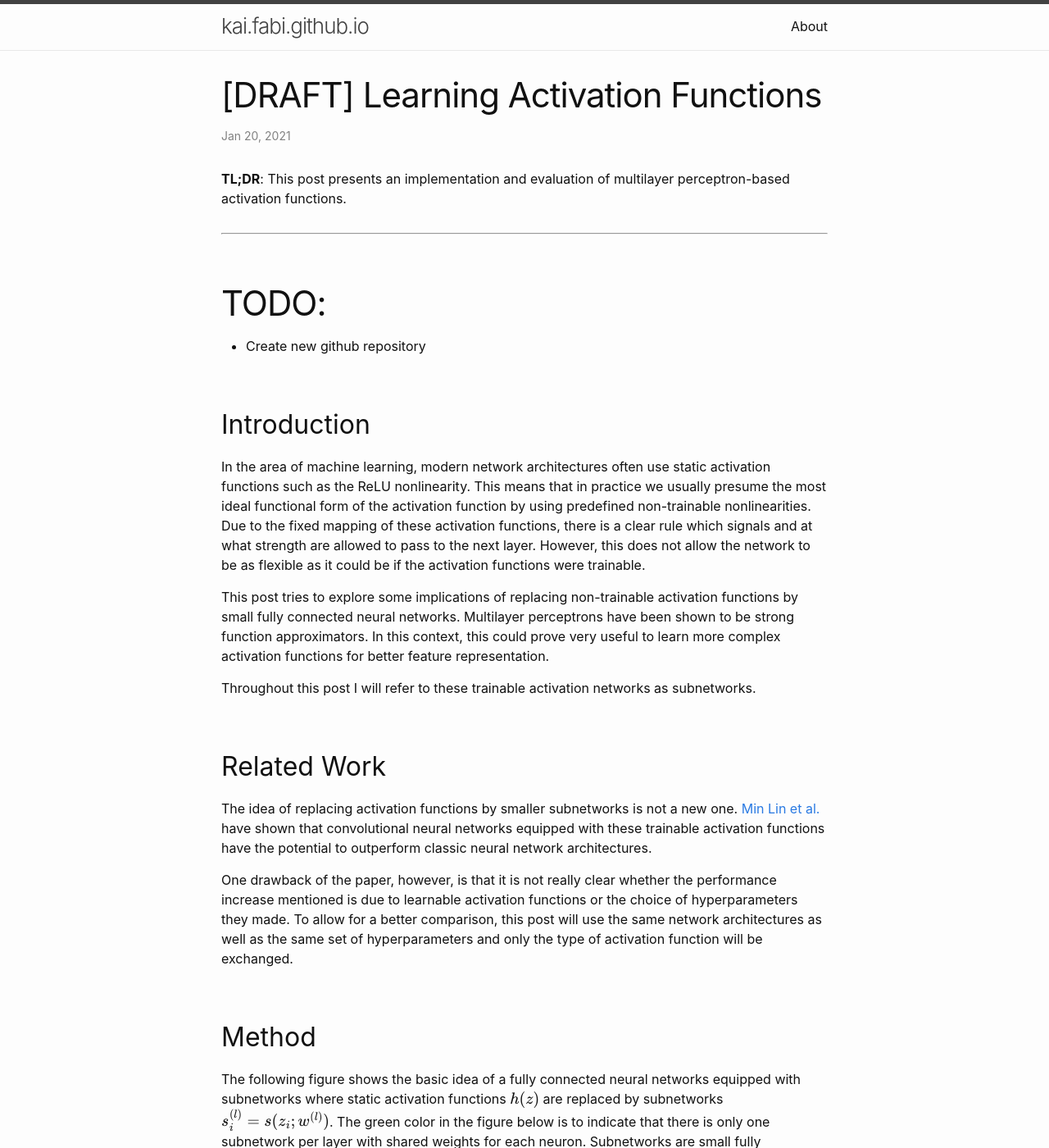
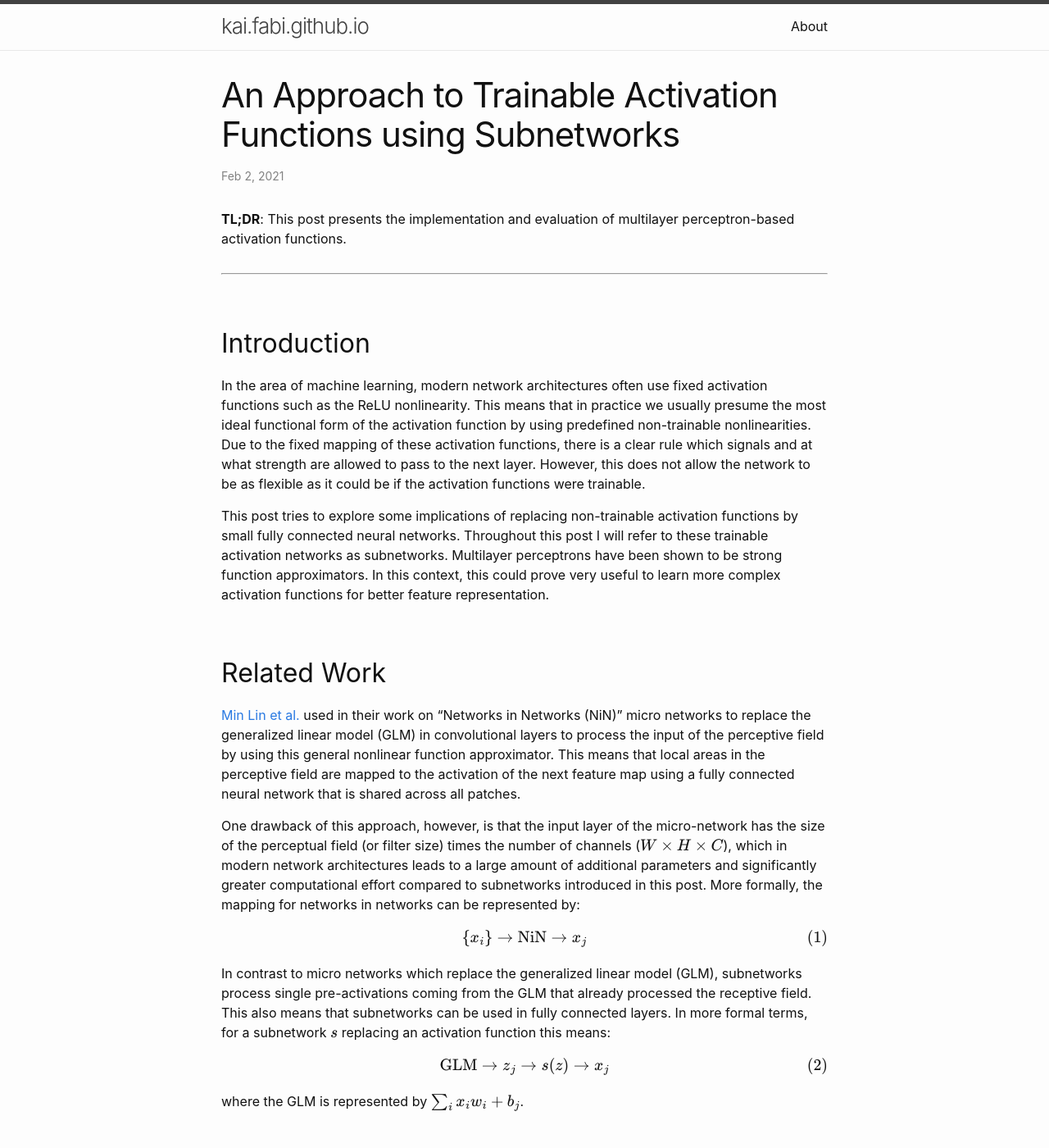
Before and after one commit to kaifishr/kaifishr.github.io, a Jekyll site: the page built from _posts/2021-01-01-learning-activation-functions.md, in a window 1280 px wide and 1400 px high. Shown: the whole window at 82% size. Built offline with Jekyll 4.4.1, drawn with Linux system fonts in a browser that asks for light colours; formulas are drawn with MathJax 3; some of the changed text lies outside the part shown.

Commit message:
- Worked on trainable activation functions post

````diff
--- a/_posts/2021-01-01-learning-activation-functions.md
+++ b/_posts/2021-01-01-learning-activation-functions.md
@@ -1,55 +1,58 @@
 ---
 layout: post
-title: "[DRAFT] Learning Activation Functions"
-date:   2021-01-20 21:32:04
+title: "An Approach to Trainable Activation Functions using Subnetworks"
+date:   2021-02-02 21:32:04
 ---
 
-**TL;DR**: This post presents an implementation and evaluation of multilayer perceptron-based activation functions.
+**TL;DR**: This post presents the implementation and evaluation of multilayer perceptron-based activation functions.
 
 ---
 
-
-# TODO:
-
-- Create new github repository
-
 ## Introduction
 
-In the area of machine learning, modern network architectures often use static activation functions such as the ReLU nonlinearity. This means that in practice we usually presume the most ideal functional form of the activation function by using predefined non-trainable nonlinearities. Due to the fixed mapping of these activation functions, there is a clear rule which signals and at what strength are allowed to pass to the next layer. However, this does not allow the network to be as flexible as it could be if the activation functions were trainable.
+In the area of machine learning, modern network architectures often use fixed activation functions such as the ReLU nonlinearity. This means that in practice we usually presume the most ideal functional form of the activation function by using predefined non-trainable nonlinearities. Due to the fixed mapping of these activation functions, there is a clear rule which signals and at what strength are allowed to pass to the next layer. However, this does not allow the network to be as flexible as it could be if the activation functions were trainable.
 
-This post tries to explore some implications of replacing non-trainable activation functions by small fully connected neural networks. Multilayer perceptrons have been shown to be strong function approximators. In this context, this could prove very useful to learn more complex activation functions for better feature representation.
-
-Throughout this post I will refer to these trainable activation networks as subnetworks.
+This post tries to explore some implications of replacing non-trainable activation functions by small fully connected neural networks. Throughout this post I will refer to these trainable activation networks as subnetworks. Multilayer perceptrons have been shown to be strong function approximators. In this context, this could prove very useful to learn more complex activation functions for better feature representation.
 
 ## Related Work
 
-The idea of replacing activation functions by smaller subnetworks is not a new one. [Min Lin et al.][MinLin2014] have shown that convolutional neural networks equipped with these trainable activation functions have the potential to outperform classic neural network architectures.
+[Min Lin et al.][MinLin2014] used in their work on “Networks in Networks (NiN)” micro networks to replace the generalized linear model (GLM) in convolutional layers to process the input of the perceptive field by using this general nonlinear function approximator. This means that local areas in the perceptive field are mapped to the activation of the next feature map using a fully connected neural network that is shared across all patches.
 
-One drawback of the paper, however, is that it is not really clear whether the performance increase mentioned is due to learnable activation functions or the choice of hyperparameters they made. To allow for a better comparison, this post will use the same network architectures as well as the same set of hyperparameters and only the type of activation function will be exchanged.
+One drawback of this approach, however, is that the input layer of the micro-network has the size of the perceptual field (or filter size) times the number of channels ($W \times H \times C$), which in modern network architectures leads to a large amount of additional parameters and significantly greater computational effort compared to subnetworks introduced in this post. More formally, the mapping for networks in networks can be represented by:
+
+$$\{x_i\} \rightarrow \text{NiN} \rightarrow x_j$$
+
+In contrast to micro networks which replace the generalized linear model (GLM), subnetworks process single pre-activations coming from the GLM that already processed the receptive field. This also means that subnetworks can be used in fully connected layers. In more formal terms, for a subnetwork $s$ replacing an activation function this means:
+
+$$\text{GLM} \rightarrow z_j \rightarrow s(z) \rightarrow x_j$$
+
+where the GLM is represented by $\sum_i x_i w_i + b_j$.
 
 ## Method
 
-The following figure shows the basic idea of a fully connected neural networks equipped with subnetworks where static activation functions $h(z)$ are replaced by subnetworks $s^{(l)}_i = s(z_i; w^{(l)})$. The green color in the figure below is to indicate that there is only one subnetwork per layer with shared weights for each neuron. Subnetworks are small fully connected neural networks that are no different from ordinary densely connected networks. For computational reasons, these subnetworks consist only of a small number of neurons and a few hidden layers. Since subnetworks effectively make the network deeper, it makes sense to choose activation functions for the subnetwork that do not saturate too quickly and that are well permeable for the feedforward signal as well as the error signal during the backpropagation pass.
+The following figure shows the basic idea of a fully connected neural networks equipped with subnetworks where fixed activation functions $h(z)$ are replaced by subnetworks $s^{(l)}_i = s(z_i; w^{(l)})$. The green colored connections in the figure below is to indicate that there is only one subnetwork that is shared among all neurons of the same layer.
+
+Subnetworks are small fully connected neural networks that are no different from ordinary densely connected networks. For computational reasons, these subnetworks consist only of a small number of neurons and a few hidden layers. Since subnetworks effectively make the network deeper, it makes sense to choose activation functions for the subnetwork that do not saturate too quickly and that are well permeable for the feedforward signal as well as the error signal during the backpropagation pass.
 
 {:refdef: style="text-align: center;"}
-![](/assets/images/post9/subnet-4.png)
+![](/assets/images/post9/subnet.png)
 {: refdef}
 
-The implementation presented in this post uses one subnetwork for each layer (see also figure above). This is a good compromise between a subnetwork for all layers and a subnetwork for each individual neuron.
+Since all pre-activations $z$ of a given layer are being processed by the same subnetwork $s$, it is important to ensure that the subnetwork allows a fair amount of the incoming signals to pass. This is not always the case for subnetworks using ReLU nonlinearity. If subnetworks have only a few neurons, there is a high probability that these will not be activated if for example large negative biases are learned during gradient descent. This can cause the signal transmission of the entire layer to break down during the feedforward process. Once the subnetwork ends up in this state, it is unlikely to recover, since the function’s gradient at 0 is also 0. Thus, gradient descent will not change the subnetwork’s weights anymore. One attempt to address this issue and to allow the subnetwork to recover from such a state is to equip them for example with leaky ReLUs that have a small positive gradient for negative inputs or to use for example the sine activation function.
+
+The implementation presented in this post uses one subnetwork for each layer (see also figure above). This is a good compromise between a single subnetwork for all layers and one subnetwork for each individual neuron.
 
 Small subnetworks consisting of two hidden layers with four hidden neurons as presented above adds only a negligible number of parameters to the network. However, it should be noted that the computational effort increases dramatically since the network’s number of activations increases eightfold.
 
-Since all pre-activations $z$ of a given layer are being processed by the same subnetwork $s$, it is important to ensure that the subnetwork allows a fair amount of the incoming signals to pass. This is not always the case for subnetworks using ReLU nonlinearity. If subnetworks have only a few neurons, there is a high probability that these will not be activated if for example large negative biases are learned during gradient descent. This can cause the signal transmission of the entire layer to break down during the feedforward process. Once the subnetwork ends up in this state, it is unlikely to recover, since the function’s gradient at 0 is also 0. Thus, gradient descent will not change the subnetwork’s weights anymore. One attempt to address this issue and to allow the subnetwork to recover from such a state is to equip them for example with leaky ReLUs that have a small positive gradient for negative inputs.
-
 ## Implementation
 
-This section will briefly describe how subnetworks can be implemented using Tensorflow. For more detailed information about the implementation, please see [here][github_subnetwork].
+This section will briefly describe how subnetworks can be implemented using Tensorflow. For more detailed information about the implementation, you can find the [code][github_subnetwork] on Github.
 
-### Subnetwork
+### Subnetworks
 
 Replacing activation functions with an entire fully connected network is a fairly simple process with Tensorflow by overloading the layer class. This means that instead of using a simple nonlinearity, we substitute the activation function by a network that is treated as an additional layer with trainable weights and biases.
 
-In practice in case of fully connected layers the input tensor with dimensions `[batch_size, n_features]` is reshaped into a single vector with dimension `[batch_size * n_features]`. The same also applies for convolutional layers where we reshape the input tensor’s dimensions `[batch_size, feature_map_height, feature_map_width, feature_map_channels]` into `[batch_size * feature_map_height * feature_map_width * feature_map_channels]` to be processed by the subnetwork. This approach treats every pre-activation as an independent data point. After processing the pre-activations, the subnetwork’s output will be reshaped back to the original dimensions to be processed by the next layer.
+In practice in case of fully connected layers the input tensor with dimensions `[batch_size, n_features]` is reshaped into a single vector with dimension `[batch_size * n_features]`. The same also applies for convolutional layers where we reshape the input tensor’s dimensions `[batch_size, feature_map_height, feature_map_width, feature_map_channels]` into `[batch_size * feature_map_height * feature_map_width * feature_map_channels]` to be processed by the subnetwork. This approach treats every pre-activation as an independent data point. After processing the pre-activations, the subnetwork’s output (activations) will be reshaped back to the original dimensions to be processed by the next layer.
 
 The core principle can be implemented as follows
 
@@ -82,11 +85,11 @@
 
 Here, we receive `input_tensor` consisting of the network’s pre-activations which are reshaped into a single vector. The pre-activations come either from feature maps of convolutional layers or from fully connected layers.
 
-### Network
+### Networks
 
 In order to test models equipped with subnetworks against standard networks, I wrote one class to build fully connected neural networks and another to create VGG-like networks. For both models it applies that if `use_subnet` is `True`, only the activation function will be replaced by trainable subnetworks.
 
-#### MLP
+#### Multilayer Perceptron
 
 Given a list describing the network’s layer structure and which activation function to use, the following piece of code creates a fully connected model using Keras’ functional API.
 
@@ -122,9 +125,9 @@
    return model
 ```
 
-#### CNN
+#### Convolutional Neural Network
 
-The convolutional neural network class follows the same logic and creates a model using Keras’ functional API. Two lists describe the network’s convolutional and fully connected layer structure. An additional parameter defines which activation functions will be used if `use_subnet` evaluates to `False`.
+The convolutional neural network class follows the same logic and creates a model using Keras’ functional API. Two lists describe the network’s convolutional and fully connected layer structure. An additional parameter defines which activation function the CNN will use if `use_subnet` evaluates to `False`.
 
 ```python
 class CNN(object):
@@ -173,7 +176,10 @@
 
 ## Experiments
 
-There are many aspects that make subnetworks very interesting. Here, two of these aspects will be examined in detail: How does the use of subnetworks affect the model’s performance and what kind of activation functions are actually learned by the subnetworks?
+There are many aspects that make subnetworks very interesting. Here, two of these aspects will be examined in more detail:
+
+- How does the use of subnetworks affect the model’s performance?
+- What kind of activation functions are actually learned by subnetworks?
 
 For the experiments two simple network types are used. A fully connected neural network and a VGG-like convolutional neural network. Both networks consist of eight hidden layers.
 
@@ -186,7 +192,7 @@
  activation_function: "leaky_relu"
 ```
 
-The following parameters were selected for the convolutional neural network
+The following parameters were selected for the CNN:
 
 ```yaml
 network:
@@ -196,28 +202,138 @@
  activation_function: "leaky_relu"
 ```
 
-For both networks above the same subnetwork has been used:
+For both networks above the following two subnetworks with three hidden layers and four neurons per layer with leaky ReLUs and sine activation functions have been used.
 
 ```yaml
 subnetwork:
  use_subnet: True
- units: [1, 8, 8, 8, 1]
+ units: [1, 4, 4, 4, 1]
  activation_function: "leaky_relu"
 ```
 
-Both networks have been trained on the Fashion-MNIST dataset for 300 epochs at a constant learning rate of 1e-4 using the Adam optimizer and a batch size of 1024. For the experimental evaluation, the results of 10 runs were averaged.
+```yaml
+subnetwork:
+ use_subnet: True
+ units: [1, 4, 4, 4, 1]
+ activation_function: "sin"
+```
+
+Fully connected networks have been trained on the Fashion-MNIST dataset for 250 epochs at a constant learning rate of 3e-4 using the Adam optimizer and a batch size of 1024. The dropout rate was set to 0.5 for subnetworks with sine activation functions and 0.2 for subnetworks using leaky ReLUs.
+
+Convolutional neural networks have also been trained on the Fashion-MNIST dataset. Due to the much larger number of pre-activations in convolutional layers resulting in a much higher computational load and memory usage, the number of training epochs was reduced to 100 with a batch size of 128. The learning rate was set to 3e-4, and dropout applied to the densely connected part of the network was chosen to be 0.5.
+
+For the evaluation of both experiments, the results of 10 runs were averaged.
+
 
 ## Results
 
-It is immediately noticeable that the networks’ loss and accuracy are less volatile if equipped with standard activation functions.
+### Multilayer Perceptron
 
-The picture is different for network’s equipped with subnetworks. Here the variance of loss and accuracy between several runs is much higher. It is interesting to see that in some cases these networks significantly outperform the baseline model.
+Below are the results for networks equipped with subnetworks using leaky ReLU and sine activation functions compared to the baseline network with fixed nonlinearity.
 
-It is notable that after 300 epochs in all cases, models equipped with subnetworks dominate in terms of training accuracy and training loss.
+#### Leaky ReLU Subnetworks
 
-Figure ? shows the resulting graphs of individual subnetworks in different layers. The functions’ definition range was chosen such that about 99.7% of the pre-activations entering the subnetwork are within three standard deviations.
+{:refdef: style="text-align: center;"}
+![](/assets/images/post9/mlp_leaky_relu_loss.png)
+{: refdef}
 
-Figure ? shows that there is no emerging pattern for the subnetwork in the same layer. Very different activation functions are learned during each run. Furthermore, it seems that there aren’t any noticeable differences between the functions learned by the subnetwork in different layers.
+{:refdef: style="text-align: center;"}
+![](/assets/images/post9/mlp_leaky_relu_accuracy.png)
+{: refdef}
+
+#### Sine Subnetworks
+
+{:refdef: style="text-align: center;"}
+![](/assets/images/post9/mlp_sine_loss.png)
+{: refdef}
+
+{:refdef: style="text-align: center;"}
+![](/assets/images/post9/mlp_sine_accuracy.png)
+{: refdef}
+
+It is noticeable that the networks’ loss and accuracy are less volatile if equipped with fixed non-trainable activation functions. The picture is different for network’s equipped with subnetworks. Here the variance of loss and accuracy between several runs is much higher. It is interesting to see that in some cases these networks significantly outperform the baseline model in terms of accuracy.
+
+It is notable that after 250 epochs, models equipped with subnetworks using sine activation functions dominate in terms of training accuracy and training loss. The network equipped with subnetworks using leaky ReLUs dominated only on the training data and was after 250 epochs on par with the standard network on the validation data. The validation costs suggest that stronger regularization could have been used in training. Interestingly, leaky ReLU subnetworks could only be trained with smaller dropout rates.
+
+Details of the performance comparison are shown in the following tables.
+
+| Activation Function     | Training Accuracy    | Validation Accuracy |
+|-------------------------|:--------------------:|:-------------------:|
+| Leaky ReLU              | 0.9013 $\pm$ 0.0007     | 0.8924 $\pm$ 0.0015    |
+| Subnetwork (Leaky ReLU) | **0.9222 $\pm$ 0.0022** | 0.8928 $\pm$ 0.0027    |
+
+| Activation Function     | Training Accuracy | Validation Accuracy  |
+| ------------- |:-------------:|:---------:|
+| Leaky ReLU    | 0.8614 $\pm$ 0.0007 | 0.8699 $\pm$ 0.0026 |
+| Subnetwork (Sine)    | **0.8828 $\pm$ 0.0036** | **0.8888 $\pm$ 0.0024** |
+
+Both figures below show the resulting graphs of individual subnetworks equipped with leaky ReLU and sine activation functions in different layers. The functions’ definition range was chosen such that about 99.7% of the pre-activations entering the subnetwork are within three standard deviations.
+
+#### Leaky ReLU Subnetworks Graphs
+
+{:refdef: style="text-align: center;"}
+![](/assets/images/post9/mlp_leaky_relu_subnetworks.png)
+{: refdef}
+
+#### Sine Subnetworks Graphs
+
+{:refdef: style="text-align: center;"}
+![](/assets/images/post9/mlp_sine_subnetworks.png)
+{: refdef}
+
+Both figures show that there is no emerging pattern for the subnetwork in the same layer. Very different activation functions are learned during each run. Furthermore, it seems that there aren’t any noticeable differences between the functions learned by the subnetwork in different layers.
+
+### Convolutional Neural Network
+
+Below are the results for convolutional neural networks combined with subnetworks equipped with leaky ReLU and sine activation functions compared to the baseline network with non-trainable nonlinearities.
+
+#### Leaky ReLU Subnetworks
+
+{:refdef: style="text-align: center;"}
+![](/assets/images/post9/cnn_leaky_relu_loss.png)
+{: refdef}
+
+{:refdef: style="text-align: center;"}
+![](/assets/images/post9/cnn_leaky_relu_accuracy.png)
+{: refdef}
+
+#### Sine Subnetworks
+
+{:refdef: style="text-align: center;"}
+![](/assets/images/post9/cnn_sine_loss.png)
+{: refdef}
+
+{:refdef: style="text-align: center;"}
+![](/assets/images/post9/cnn_sine_accuracy.png)
+{: refdef}
+
+It is interesting to see that when activation functions are replaced by subnetworks, they perform significantly better on the training data, despite the small number of additional parameters. On the other hand, both networks perform about the same on validation data after 100 epochs.
+
+Details of the performance comparison are shown in the following tables.
+
+| Activation Function     | Training Accuracy    | Validation Accuracy  |
+|-------------------------|:--------------------:|:--------------------:|
+| Leaky ReLU              | 0.9323 $\pm$ 0.0013     | 0.928 $\pm$ 0.0036      |
+| Subnetwork (Leaky ReLU) | **0.9444 $\pm$ 0.0063** | **0.9328 $\pm$ 0.0052** |
+
+| MethActivation Function | Training Accuracy    | Validation Accuracy  |
+|-------------------------|:--------------------:|:--------------------:|
+| Leaky ReLU              | 0.9327 $\pm$ 0.0001     | 0.9252 $\pm$ 0.0054     |
+| Subnetwork (Sine)       | **0.9422 $\pm$ 0.0025** | **0.9316 $\pm$ 0.0031** |
+
+The following two figures show that also in the case of CNNs, there are no recurring patterns for subnetworks in the same layer. Very different activation functions are learned during each run.
+
+#### Leaky ReLU Subnetworks Graphs
+
+{:refdef: style="text-align: center;"}
+![](/assets/images/post9/cnn_leaky_relu_subnetworks.png)
+{: refdef}
+
+#### Sine Subnetworks Graphs
+
+{:refdef: style="text-align: center;"}
+![](/assets/images/post9/cnn_sine_subnetworks.png)
+{: refdef}
 
 ## Discussion
 
@@ -244,5 +360,5 @@
 
 <!-- Links -->
 
-[github_subnetwork]: https://github.com/KaiFabi/Subnetwork
-[MinLin2014]: https://arxiv.org/pdf/1312.4400.pdf
+[github_subnetwork]: https://github.com/KaiFabi/SubnetworkActivationFunctions
+[MinLin2014]: https://arxiv.org/abs/1312.4400
````
Also changed, not shown: other parts of _posts/2021-01-01-learning-activation-functions.md (+1 -1 lines), about.md (+2 -2 lines), assets/images/me.png, assets/images/me2.png (deleted), assets/images/post9/cnn_leaky_relu_accuracy.png (added), assets/images/post9/cnn_leaky_relu_loss.png (added), assets/images/post9/cnn_leaky_relu_subnetworks.png (added), assets/images/post9/cnn_sine_accuracy.png (added), assets/images/post9/cnn_sine_loss.png (added), assets/images/post9/cnn_sine_subnetworks.png (added), assets/images/post9/mlp_leaky_relu_accuracy.png (added), assets/images/post9/mlp_leaky_relu_loss.png (added), assets/images/post9/mlp_leaky_relu_subnetworks.png (added), assets/images/post9/mlp_sine_accuracy.png (added), 3 more files.
